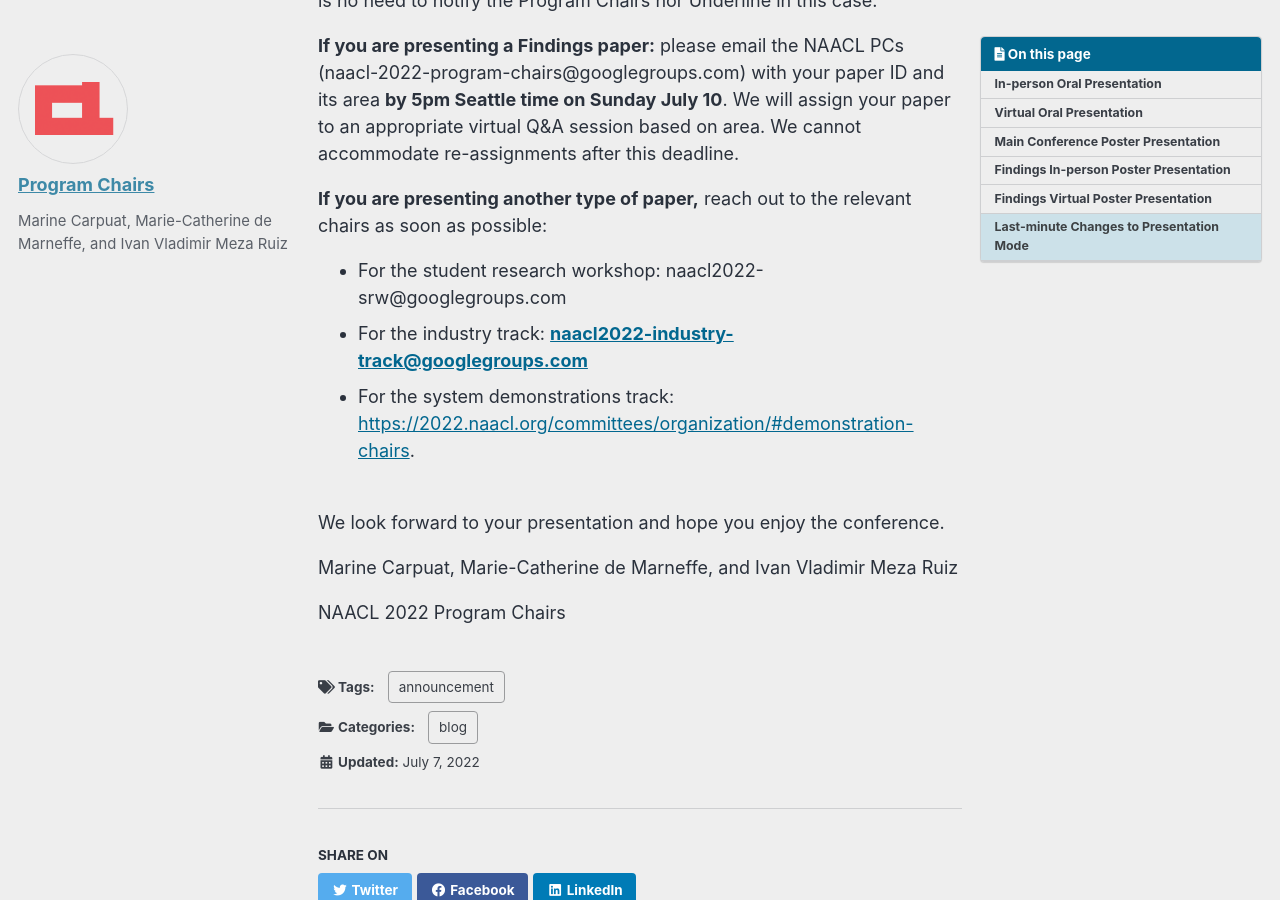
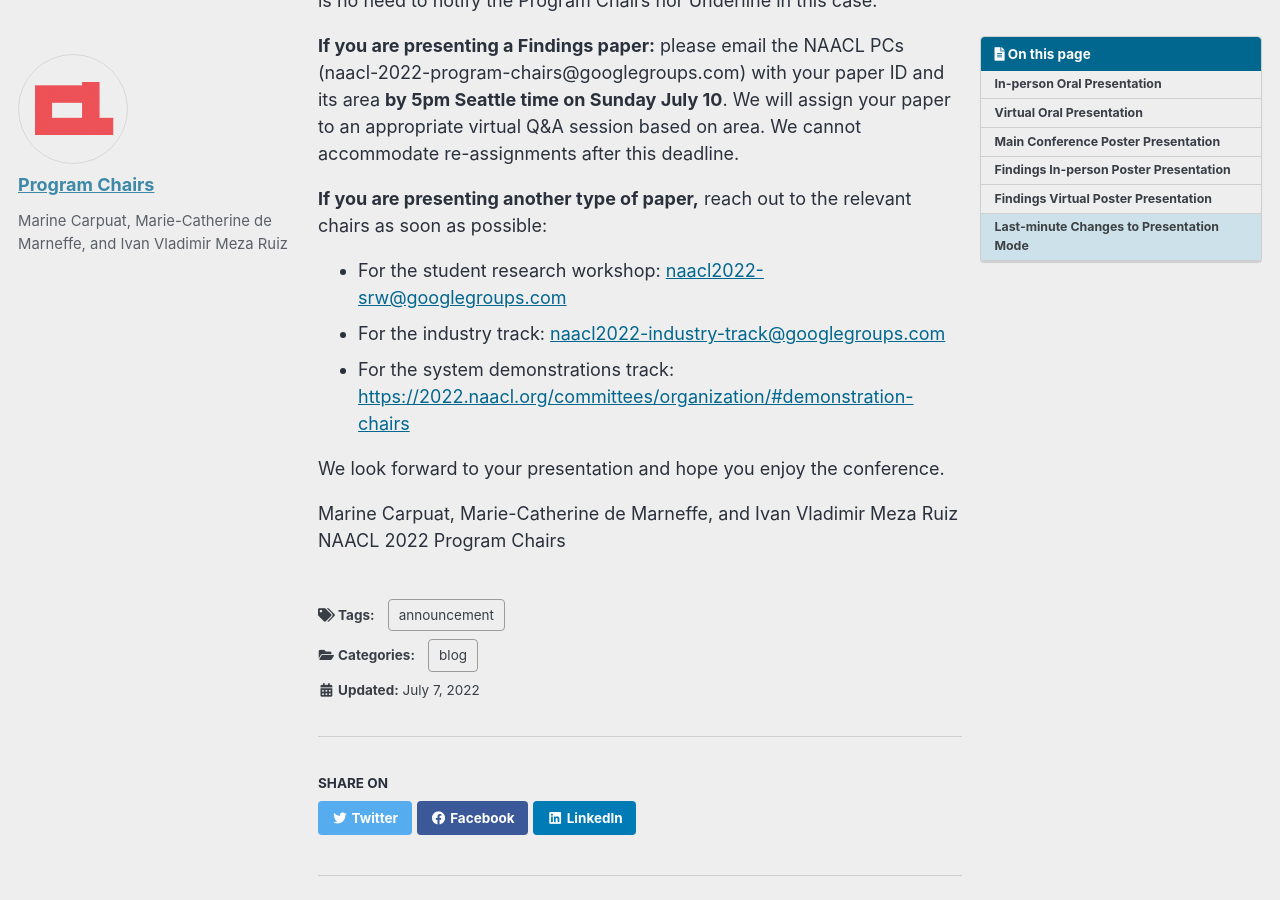
Before and after one commit to naacl-org/naacl-2022-website, a Jekyll site: the page built from _posts/2022-07-07-presenters-checklist.md, in a window 1280 px wide and 900 px high, scrolled down 3329 px. Built offline with Jekyll 4.4.1, drawn with Linux system fonts in a browser that asks for light colours; cached includes are drawn as plain includes; comment, search, counter and statistics services are not loaded; part of the change alters nothing that is shown.

```diff
--- a/_posts/2022-07-07-presenters-checklist.md
+++ b/_posts/2022-07-07-presenters-checklist.md
@@ -74,13 +74,11 @@ You can adjust your registration mode and fee by contacting [naaclinfo@yesevents
 
 **If you are presenting another type of paper,** reach out to the relevant chairs as soon as possible:
 
-* For the student research workshop: naacl2022-srw@googlegroups.com
-* For the industry track: **[naacl2022-industry-track@googlegroups.com](https://2022.naacl.org/calls/industry/naacl2022-industry-track@googlegroups.com)**
-* For the system demonstrations track: [https://2022.naacl.org/committees/organization/#demonstration-chairs](https://2022.naacl.org/committees/organization/#demonstration-chairs).
+* For the student research workshop: <naacl2022-srw@googlegroups.com>
+* For the industry track: <naacl2022-industry-track@googlegroups.com>
+* For the system demonstrations track: <https://2022.naacl.org/committees/organization/#demonstration-chairs>
 
-\
 We look forward to your presentation and hope you enjoy the conference.
 
-Marine Carpuat, Marie-Catherine de Marneffe, and Ivan Vladimir Meza Ruiz
-
+Marine Carpuat, Marie-Catherine de Marneffe, and Ivan Vladimir Meza Ruiz<br>
 NAACL 2022 Program Chairs
```
